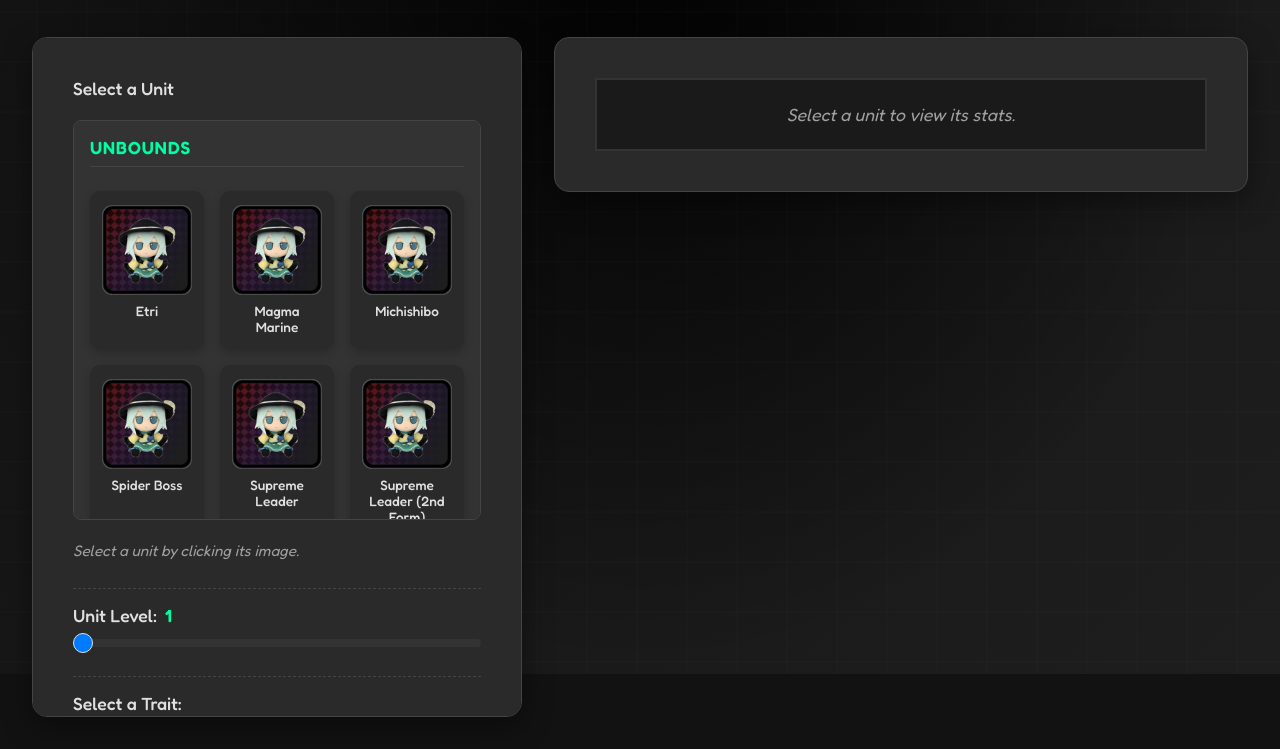
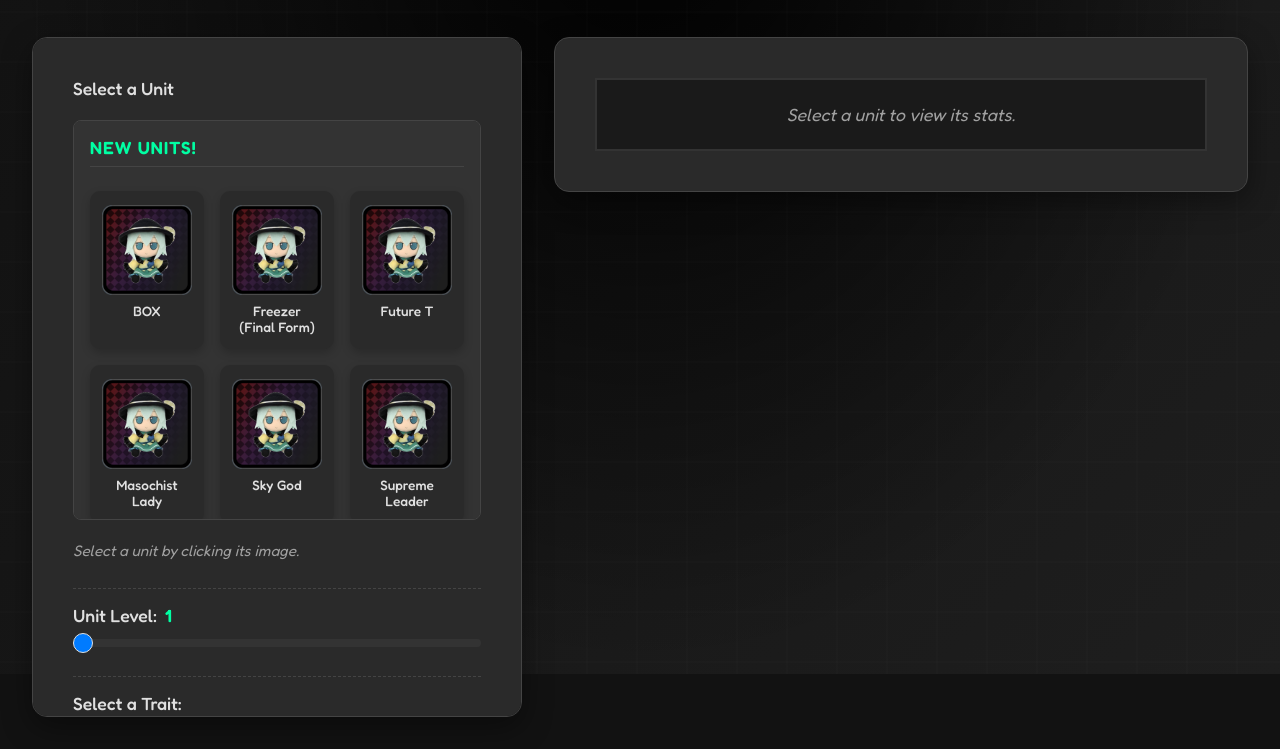
Before and after one commit to riifa/astdx-dps-web, a plain HTML site: page index.html in a window 1280 px wide. Shown: the part 126-875 px from the top of the page. Drawn offline with Linux system fonts and the light colour scheme.

Commit message:
icon update

```diff
--- a/script.js
+++ b/script.js
@@ -1,4 +1,18 @@
-// Replace the entire contents of your script.js file with this
+// script.js
+
+const newlyAddedUnits = [
+    "Supreme Leader",
+    "Supreme Leader (2nd Form)",
+    "Supreme Leader (3rd Form)",
+    "Supreme Leader (Final Form)",
+    "Freezer (Final Form)",
+    "Future T",
+    "Zesty General",
+    "Sky God",
+    "BOX",
+    "Masochist Lady"
+];
+
 document.addEventListener('DOMContentLoaded', () => {
     // Check if data is loaded before initializing
     if (typeof characterData !== 'undefined' && typeof traitsData !== 'undefined' && typeof skillTreeData !== 'undefined') {
@@ -381,40 +395,65 @@ const calculatorApp = {
 
     // --- UI POPULATION HELPERS ---
     populateUnitGrid() {
-        // 1. Group units by Rarity
+        let finalHTML = '';
+        const remainingUnits = { ...characterData }; // Create a copy to avoid duplicates
+
+        // 1. Handle "Newly Added" section (if not empty)
+        if (newlyAddedUnits && newlyAddedUnits.length > 0) {
+            // Add the green header
+            finalHTML += `<h3 class="rarity-header rarity-header--newly-added">New Units!</h3>`;
+
+            // Generate unit cards for newly added units
+            const newUnitCardsHTML = newlyAddedUnits
+                .filter(unitName => characterData[unitName]) // Ensure unit exists in data
+                .sort((a, b) => a.localeCompare(b)) // Sort them alphabetically
+                .map(unitName => {
+                    const unitData = characterData[unitName];
+                    const fallbackImg = `https://via.placeholder.com/90x90/666/fff?text=${encodeURIComponent(unitName.substring(0, 3).toUpperCase())}`;
+
+                    // Remove this unit from the copy so it doesn't appear again
+                    delete remainingUnits[unitName];
+
+                    return `
+                        <div class="unit-card" data-unit="${unitName}">
+                            <img src="${unitData.Image}" alt="${unitName.replace(/_/g, ' ')}" onerror="this.onerror=null;this.src='${fallbackImg}';">
+                            <p>${unitName.replace(/_/g, ' ')}</p>
+                        </div>`;
+                }).join('');
+
+            finalHTML += newUnitCardsHTML;
+        }
+
+        // 2. Group the REMAINING units by Rarity
         const groupedUnits = {};
-        for (const unitName in characterData) {
-            const unit = characterData[unitName];
-            const rarity = unit.Rarity || 'Uncategorized'; // Fallback for units without rarity
+        for (const unitName in remainingUnits) {
+            const unit = remainingUnits[unitName];
+            const rarity = unit.Rarity || 'Uncategorized';
             if (!groupedUnits[rarity]) {
                 groupedUnits[rarity] = [];
             }
             groupedUnits[rarity].push(unitName);
         }
 
-        // 2. Sort units within each group alphabetically
+        // 3. Sort units within each group
         for (const rarity in groupedUnits) {
             groupedUnits[rarity].sort((a, b) => a.localeCompare(b));
         }
 
+        // 4. Define the display order for the remaining rarities
         const rarityOrder = ['Unbound', '5 Star'];
-
-        // Dynamically add any other rarities found in the data to the end of the order
         Object.keys(groupedUnits).forEach(rarity => {
             if (!rarityOrder.includes(rarity)) {
                 rarityOrder.push(rarity);
             }
         });
 
-        let finalHTML = '';
-
-        // 4. Generate HTML with headers based on the defined order
+        // 5. Generate HTML for the rarity sections
         rarityOrder.forEach(rarity => {
             if (groupedUnits[rarity]) {
-                // Add a header for the group
-                finalHTML += `<h3 class="rarity-header">${rarity}s</h3>`;
+                const rarityClass = `rarity-header--${rarity.toLowerCase().replace(/\s+/g, '-')}`;
+                finalHTML += `<h3 class="rarity-header ${rarityClass}">${rarity}s</h3>`;
 
-                // Generate unit cards for this group
                 const unitCardsHTML = groupedUnits[rarity].map(unitName => {
                     const unitData = characterData[unitName];
                     const fallbackImg = `https://via.placeholder.com/90x90/666/fff?text=${encodeURIComponent(unitName.substring(0, 3).toUpperCase())}`;
--- a/unit_stats.js
+++ b/unit_stats.js
@@ -5,7 +5,7 @@ const characterData = {
         MaxCost: 67000,
         PlacementCount: 3,
         MaxUpgrades: 8,
-        Image: './images/units/placeholder.png',
+        Image: './images/units/unbound_units/kokushiboU_icon.png',
         Element: "Purple",
         Rarity: "Unbound",
         PlacementStatus: [
@@ -37,7 +37,7 @@ const characterData = {
         MaxCost: 62250,
         PlacementCount: 4,
         MaxUpgrades: 8,
-        Image: './images/units/placeholder.png',
+        Image: './images/units/unbound_units/esdeathU_icon.png',
         Element: "Blue",
         Rarity: "Unbound",
         PlacementStatus: [
@@ -69,7 +69,7 @@ const characterData = {
         MaxCost: 52000,
         PlacementCount: 4,
         MaxUpgrades: 7,
-        Image: './images/units/placeholder.png',
+        Image: './images/units/5_star_units/eren5_icon.png',
         Element: "Green",
         Rarity: "5 Star",
         PlacementStatus: [
@@ -101,7 +101,7 @@ const characterData = {
         MaxCost: 47900,
         PlacementCount: 4,
         MaxUpgrades: 7,
-        Image: './images/units/placeholder.png',
+        Image: './images/units/5_star_units/eren5_icon.png',
         Element: "Green",
         Rarity: "5 Star",
         PlacementStatus: [
@@ -133,7 +133,7 @@ const characterData = {
         MaxCost: 31500,
         PlacementCount: 4,
         MaxUpgrades: 6,
-        Image: './images/units/placeholder.png',
+        Image: './images/units/5_star_units/blackbeard5_icon.png',
         Element: "Purple",
         Rarity: "5 Star",
         PlacementStatus: [
@@ -165,7 +165,7 @@ const characterData = {
         MaxCost: 46730,
         PlacementCount: 4,
         MaxUpgrades: 6,
-        Image: './images/units/placeholder.png',
+        Image: './images/units/5_star_units/ulq5_icon.png',
         Element: "Green",
         Rarity: "5 Star",
         PlacementStatus: [
@@ -197,7 +197,7 @@ const characterData = {
         MaxCost: 35000,
         PlacementCount: 3,
         MaxUpgrades: 6,
-        Image: './images/units/placeholder.png',
+        Image: './images/units/5_star_units/deidara5_icon.png',
         Element: "Red",
         Rarity: "5 Star",
         PlacementStatus: [
@@ -229,7 +229,7 @@ const characterData = {
         MaxCost: 47400,
         PlacementCount: 4,
         MaxUpgrades: 7,
-        Image: './images/units/placeholder.png',
+        Image: './images/units/5_star_units/ichigo5_icon.png',
         Element: "Red",
         Rarity: "5 Star",
         PlacementStatus: [
@@ -261,7 +261,7 @@ const characterData = {
         MaxCost: 49750,
         PlacementCount: 3,
         MaxUpgrades: 7,
-        Image: './images/units/placeholder.png',
+        Image: './images/units/5_star_units/sjw5_icon.png',
         Element: "Purple",
         Rarity: "5 Star",
         PlacementStatus: [
@@ -325,7 +325,7 @@ const characterData = {
         MaxCost: 22500,
         PlacementCount: 4,
         MaxUpgrades: 5,
-        Image: './images/units/placeholder.png',
+        Image: './images/units/5_star_units/kingkai5_icon.png',
         Element: "Red",
         Rarity: "5 Star",
         PlacementStatus: [
@@ -357,7 +357,7 @@ const characterData = {
         MaxCost: 33950,
         PlacementCount: 3,
         MaxUpgrades: 6,
-        Image: './images/units/placeholder.png',
+        Image: './images/units/5_star_units/ginjo5_icon.png',
         Element: "Red",
         Rarity: "5 Star",
         PlacementStatus: [
@@ -389,7 +389,7 @@ const characterData = {
         MaxCost: 45150,
         PlacementCount: 4,
         MaxUpgrades: 7,
-        Image: './images/units/placeholder.png',
+        Image: './images/units/5_star_units/gojo5_icon.png',
         Element: "Blue",
         Rarity: "5 Star",
         PlacementStatus: [
@@ -421,7 +421,7 @@ const characterData = {
         MaxCost: 47000,
         PlacementCount: 4,
         MaxUpgrades: 6,
-        Image: './images/units/placeholder.png',
+        Image: './images/units/5_star_units/sunny5_icon.png',
         Element: "Purple",
         Rarity: "5 Star",
         PlacementStatus: [
@@ -453,7 +453,7 @@ const characterData = {
         MaxCost: 26500,
         PlacementCount: 4,
         MaxUpgrades: 5,
-        Image: './images/units/placeholder.png',
+        Image: './images/units/5_star_units/erwin5_icon.png',
         Element: "Green",
         Rarity: "5 Star",
         PlacementStatus: [
@@ -485,7 +485,7 @@ const characterData = {
         MaxCost: 26500,
         PlacementCount: 4,
         MaxUpgrades: 5,
-        Image: './images/units/placeholder.png',
+        Image: './images/units/5_star_units/erwin5_icon.png',
         Element: "Green",
         Rarity: "5 Star",
         PlacementStatus: [
@@ -517,7 +517,7 @@ const characterData = {
         MaxCost: 53000,
         PlacementCount: 3,
         MaxUpgrades: 7,
-        Image: './images/units/placeholder.png',
+        Image: './images/units/5_star_units/frieren5_icon.png',
         Element: "Orange",
         Rarity: "5 Star",
         PlacementStatus: [
@@ -549,7 +549,7 @@ const characterData = {
         MaxCost: 57500,
         PlacementCount: 3,
         MaxUpgrades: 7,
-        Image: './images/units/placeholder.png',
+        Image: './images/units/5_star_units/broly5_icon.png',
         Element: "Green",
         Rarity: "5 Star",
         PlacementStatus: [
@@ -581,7 +581,7 @@ const characterData = {
         MaxCost: 39250,
         PlacementCount: 4,
         MaxUpgrades: 6,
-        Image: './images/units/placeholder.png',
+        Image: './images/units/5_star_units/goku5_icon.png',
         Element: "Red",
         Rarity: "5 Star",
         PlacementStatus: [
@@ -613,7 +613,7 @@ const characterData = {
         MaxCost: 40325,
         PlacementCount: 3,
         MaxUpgrades: 6,
-        Image: './images/units/placeholder.png',
+        Image: './images/units/5_star_units/sukuna5_icon.png',
         Element: "Red",
         Rarity: "5 Star",
         PlacementStatus: [
@@ -645,7 +645,7 @@ const characterData = {
         MaxCost: 72500,
         PlacementCount: 4,
         MaxUpgrades: 7,
-        Image: './images/units/placeholder.png',
+        Image: './images/units/5_star_units/ishtar5_icon.png',
         Element: "Orange",
         Rarity: "5 Star",
         PlacementStatus: [
@@ -677,7 +677,7 @@ const characterData = {
         MaxCost: 52500,
         PlacementCount: 4,
         MaxUpgrades: 7,
-        Image: './images/units/placeholder.png',
+        Image: './images/units/5_star_units/aqua5_icon.png',
         Element: "Blue",
         Rarity: "5 Star",
         PlacementStatus: [
@@ -709,7 +709,7 @@ const characterData = {
         MaxCost: 45000,
         PlacementCount: 4,
         MaxUpgrades: 7,
-        Image: './images/units/placeholder.png',
+        Image: './images/units/5_star_units/whitebeard5_icon.png',
         Element: "Blue",
         Rarity: "5 Star",
         PlacementStatus: [
@@ -741,7 +741,7 @@ const characterData = {
         MaxCost: 5000,
         PlacementCount: 4,
         MaxUpgrades: 4,
-        Image: './images/units/placeholder.png',
+        Image: './images/units/5_star_units/lelouche5_icon.png',
         Element: "Purple",
         Rarity: "5 Star",
         PlacementStatus: [
@@ -773,7 +773,7 @@ const characterData = {
         MaxCost: 45000,
         PlacementCount: 3,
         MaxUpgrades: 6,
-        Image: './images/units/placeholder.png',
+        Image: './images/units/5_star_units/edward5_icon.png',
         Element: "Orange",
         Rarity: "5 Star",
         PlacementStatus: [
@@ -805,7 +805,7 @@ const characterData = {
         MaxCost: 21500,
         PlacementCount: 4,
         MaxUpgrades: 4,
-        Image: './images/units/placeholder.png',
+        Image: './images/units/5_star_units/yuno5_icon.png',
         Element: "Red",
         Rarity: "5 Star",
         PlacementStatus: [
@@ -837,7 +837,7 @@ const characterData = {
         MaxCost: 37400,
         PlacementCount: 4,
         MaxUpgrades: 6,
-        Image: './images/units/placeholder.png',
+        Image: './images/units/5_star_units/naruto5_icon.png',
         Element: "Orange",
         Rarity: "5 Star",
         PlacementStatus: [
@@ -869,7 +869,7 @@ const characterData = {
         MaxCost: 36750,
         PlacementCount: 4,
         MaxUpgrades: 6,
-        Image: './images/units/placeholder.png',
+        Image: './images/units/5_star_units/mihawk5_icon.png',
         Element: "Green",
         Rarity: "5 Star",
         PlacementStatus: [
```
Also changed, not shown: style.css (+30 -0 lines).
